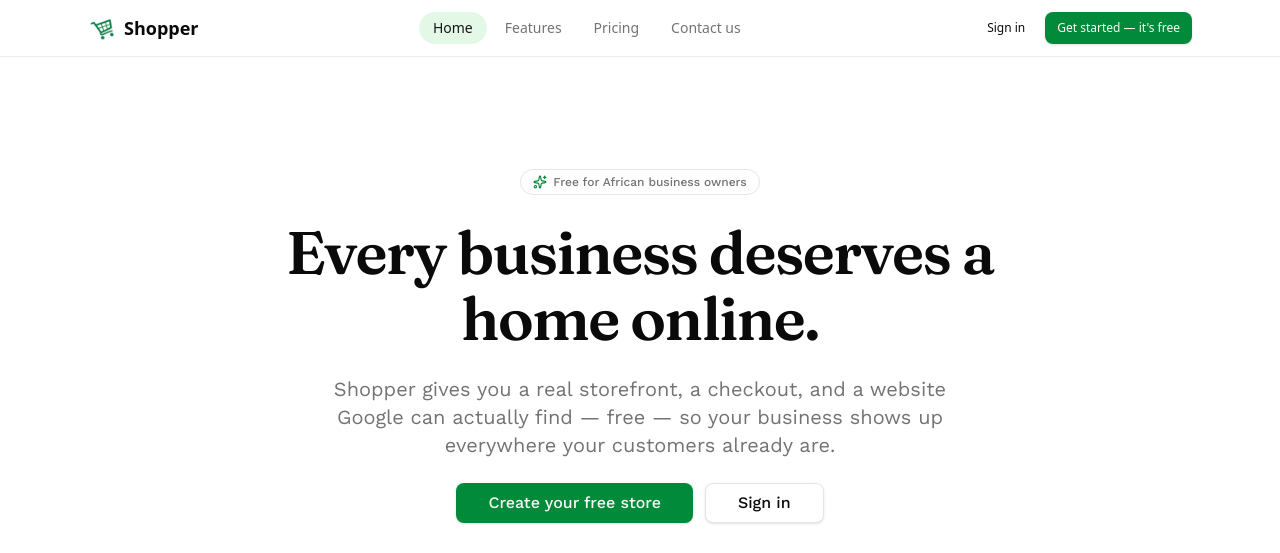
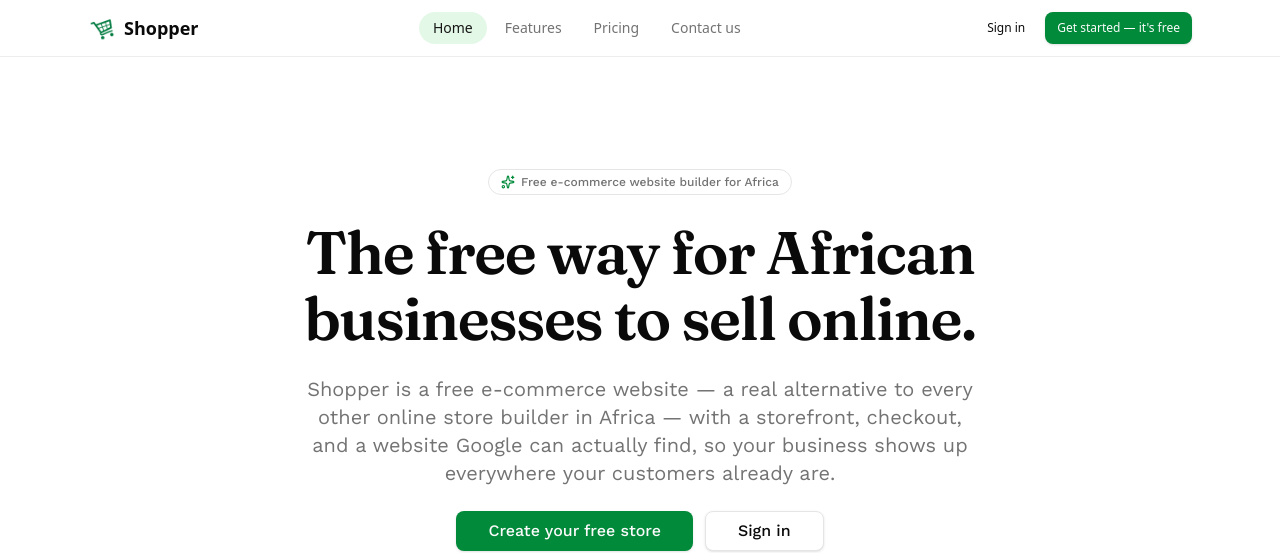
Before and after one commit to sundrecommunication-arch/SHopperAfrica-CMS, a Next.js app: page / in a window 1280 px wide. Shown: the top 553 px of the page. Built offline with nearby package versions, Linux system fonts and the light colour scheme.

Commit message:
Reposition marketing copy: Shopper as free e-commerce website builder, alternative to every store builder in Africa

```diff
--- a/src/app/(marketing)/layout.tsx
+++ b/src/app/(marketing)/layout.tsx
@@ -6,10 +6,10 @@
 export const metadata: Metadata = {
   title: {
     template: "%s | Shopper",
-    default: "Shopper — A free website for every African business",
+    default: "Shopper — The free e-commerce website builder for Africa",
   },
   description:
-    "Shopper gives small business owners in Africa a real website, storefront, and WhatsApp checkout — free. A simple alternative to WordPress, Wix, and Bumpa, built to be found on Google, AI search, and every ad platform.",
+    "Shopper is a free e-commerce website builder for African business owners who sell online — a real alternative to WordPress, Wix, Bumpa, Shopify, and every other e-commerce platform used in Africa. Built to be found on Google, AI search, and every ad platform.",
 };
 
 export default function MarketingLayout({ children }: { children: React.ReactNode }) {
--- a/src/app/(marketing)/page.tsx
+++ b/src/app/(marketing)/page.tsx
@@ -20,7 +20,7 @@
 import { Reveal } from "@/components/marketing/reveal";
 
 export const metadata: Metadata = {
-  title: "A free website for every African business",
+  title: "A free e-commerce website builder for every African business",
 };
 
 const AD_PLATFORMS = [
@@ -84,20 +84,21 @@
         <div className="mx-auto flex max-w-4xl flex-col items-center gap-6 px-4 py-20 text-center sm:px-6 sm:py-28">
           <span className="animate-fade-up inline-flex items-center gap-1.5 rounded-full border border-border bg-background px-3 py-1 text-xs font-medium text-muted-foreground">
             <Sparkles className="h-3.5 w-3.5 text-primary" />
-            Free for African business owners
+            Free e-commerce website builder for Africa
           </span>
           <h1
             className="animate-fade-up text-4xl font-semibold leading-[1.1] tracking-tight sm:text-6xl"
             style={{ fontFamily: "var(--font-marketing-display)", animationDelay: "0.1s" }}
           >
-            Every business deserves a home online.
+            The free way for African businesses to sell online.
           </h1>
           <p
             className="animate-fade-up max-w-2xl text-lg text-muted-foreground sm:text-xl"
             style={{ animationDelay: "0.2s" }}
           >
-            Shopper gives you a real storefront, a checkout, and a website Google can actually find —
-            free — so your business shows up everywhere your customers already are.
+            Shopper is a free e-commerce website — a real alternative to every other online store
+            builder in Africa — with a storefront, checkout, and a website Google can actually find,
+            so your business shows up everywhere your customers already are.
           </p>
           <div className="animate-fade-up flex flex-col gap-3 sm:flex-row" style={{ animationDelay: "0.3s" }}>
             <Button asChild size="lg" className="text-base">
@@ -227,18 +228,18 @@
                 className="mt-2 text-3xl font-semibold tracking-tight sm:text-4xl"
                 style={{ fontFamily: "var(--font-marketing-display)" }}
               >
-                100% free for business owners across Africa.
+                A free e-commerce website for business owners across Africa.
               </h2>
               <p className="mt-4 text-muted-foreground">
-                A custom website normally costs what most small businesses can&apos;t spare — and
-                still needs a developer every time something changes. Shopper gives you the store,
-                the checkout, and the visibility a website is supposed to bring, at no cost to
-                start. No card required.
+                Other e-commerce website builders charge monthly fees most small businesses can&apos;t
+                spare, and still need a developer every time something changes. Shopper gives you
+                the online store, the checkout, and the visibility a paid platform would charge
+                you for — at no cost to start. No card required.
               </p>
               <p className="mt-3 text-sm text-muted-foreground">
-                Already running your store on WordPress, Wix, Bumpa, or another platform?
-                Moving over is free too — Shopper covers the same storefront basics without
-                the monthly subscription or plugin fees.
+                Already selling on WordPress, Wix, Bumpa, Shopify, or any other e-commerce website
+                builder? Shopper is a free alternative to all of them — moving over costs nothing,
+                and you keep the same storefront basics without the monthly subscription or plugin fees.
               </p>
               <ul className="mt-6 space-y-2">
                 {["No setup fees", "No monthly charge to start", "No developer needed"].map((item) => (
--- a/src/app/layout.tsx
+++ b/src/app/layout.tsx
@@ -4,7 +4,7 @@
 
 export const metadata: Metadata = {
   title: "Shopper — Create your store in minutes",
-  description: "The easiest way for a business to start selling online.",
+  description: "A free e-commerce website builder for African businesses — a real alternative to every other online store builder, built to help you sell online.",
 };
 
 export default function RootLayout({ children }: LayoutProps<"/">) {
--- a/src/components/marketing/marketing-footer.tsx
+++ b/src/components/marketing/marketing-footer.tsx
@@ -26,8 +26,8 @@
               Shopper
             </div>
             <p className="max-w-sm text-sm text-muted-foreground">
-              Shopper gives African business owners a real website, storefront, and checkout —
-              free — so every ad, every search, and every WhatsApp chat leads somewhere real.
+              Shopper is a free e-commerce website — a real alternative to every other online store
+              builder in Africa — so every ad, every search, and every WhatsApp chat leads to a sale.
             </p>
           </div>
 
```
